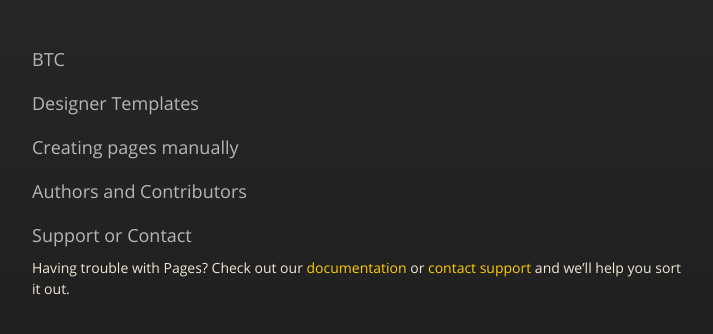
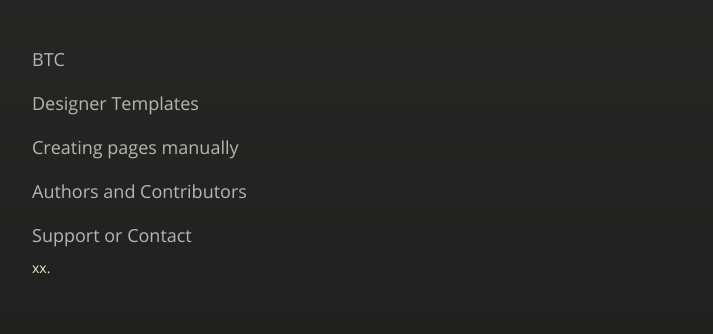
Before and after one commit to Ethan88/ethan88.github.io, a plain HTML site: page index.html in a window 1280 px wide. Shown: the part 224-558 px from the top of the page, without its empty margins (283-996 px from the left). Drawn offline with nearby package versions, Linux system fonts and the light colour scheme.

Commit message:
Update index.html

```diff
--- a/index.html
+++ b/index.html
@@ -55,7 +55,7 @@ crypt_single_base_currency = "Bitcoin (BTC)";crypt_single_target_currency = "US
 <h3>
 <a id="support-or-contact" class="anchor" href="#support-or-contact" aria-hidden="true"><span aria-hidden="true" class="octicon octicon-link"></span></a>Support or Contact</h3>
 
-<p>Having trouble with Pages? Check out our <a href="https://help.github.com/pages">documentation</a> or <a href="https://github.com/contact">contact support</a> and we’ll help you sort it out.</p>
+<p>xx.</p>
       </section>
 
     </div>
```
